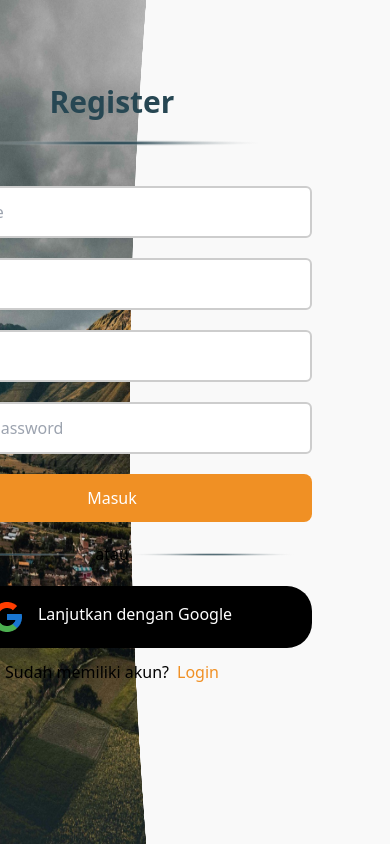
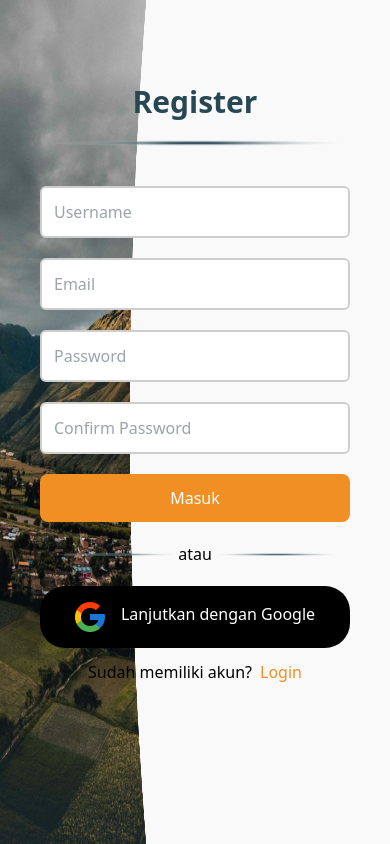
Before and after one commit to RaefandyF/Hiking-Buddy-Web, a Next.js app: page /register in a window 390 px wide. Built offline with nearby package versions, Linux system fonts and the light colour scheme.

Commit message:
:hammer: fix responsive mobile in register

```diff
--- a/pages/register/index.js
+++ b/pages/register/index.js
@@ -1,92 +1,80 @@
-import React from 'react'
+import React from "react";
 
 function RegisterPage() {
   return (
-    <div className='h-screen w-full flex flex-row'>
+    <div className="h-screen w-full flex flex-row">
       <img
-            src='/register-img.png'
-            className='absolute left-0 h-screen z-0 w-[700px]'
+        src="/register-img.png"
+        className="absolute left-0 h-screen z-0 w-[700px]"
       />
       <div>
         <img
-            src='/elipse-register.png'
-            className='h-screen absolute right-0 w-2/3 z-20'
+          src="/elipse-register.png"
+          className="h-screen absolute right-0 w-2/3 z-20"
         />
-            <div className='absolute top-[10%] right-[20%] w-[400px] z-30'>
-                <div className='text-center'>
-                    <h1 className='text-3xl font-semibold text-[#274753]'>Register</h1>
+        <div className="absolute mx-10 top-[10%] md:right-[15%] lg:right-[15%] max-w-[400px] z-30">
+          <div className="text-center">
+            <h1 className="text-3xl font-semibold text-[#274753]">Register</h1>
           </div>
-                <div className='flex justify-center'>
-                    <img
-                    src='/rec-blur.png'
-                    className='w-[300px] my-5'
+          <div className="flex justify-center">
+            <img src="/rec-blur.png" className="w-[300px] my-5" />
+          </div>
+          <div className="my-5">
+            <input
+              type="text"
+              placeholder="Username"
+              className="w-full border-2 p-3 rounded-md border-[#CDCDCD]"
             />
           </div>
-                <div className='my-5'>
+          <div className="my-5">
             <input
-                    type='text'
-                    placeholder='Username'
-                    className='w-full border-2 p-3 rounded-md border-[#CDCDCD]'
+              type="email"
+              placeholder="Email"
+              className="w-full border-2 p-3 rounded-md border-[#CDCDCD]"
             />
           </div>
-                <div className='my-5'>
+          <div className="my-5">
             <input
-                    type='email'
-                    placeholder='Email'
-                    className='w-full border-2 p-3 rounded-md border-[#CDCDCD]'
+              type="password"
+              placeholder="Password"
+              className="w-full border-2 p-3 rounded-md border-[#CDCDCD]"
             />
           </div>
-                <div className='my-5'>
+          <div className="my-5">
             <input
-                    type='password'
-                    placeholder='Password'
-                    className='w-full border-2 p-3 rounded-md border-[#CDCDCD]'
+              type="password"
+              placeholder="Confirm Password"
+              className="w-full border-2 p-3 rounded-md border-[#CDCDCD]"
             />
           </div>
-                <div className='my-5'>
-                    <input
-                    type='password'
-                    placeholder='Confirm Password'
-                    className='w-full border-2 p-3 rounded-md border-[#CDCDCD]'
-                    />
-                </div>
-                <div className='my-5'>
-                    <button className='w-full rounded-lg bg-[#F09024] text-white p-3'>
+          <div className="my-5">
+            <button className="w-full rounded-lg bg-[#F09024] text-white p-3">
               Masuk
             </button>
           </div>
-                <div className='my-5 w-full flex flex-row items-center justify-center'>
-                    <img
-                    src='/rec-blur.png'
-                    className='w-5/12'
-                    />
+          <div className="my-5 w-full flex flex-row items-center justify-center">
+            <img src="/rec-blur.png" className="w-5/12" />
             <p>atau</p>
-                    <img
-                    src='/rec-blur.png'
-                    className='w-5/12'
-                    />
+            <img src="/rec-blur.png" className="w-5/12" />
           </div>
-                <div className='my-3'>
-                    <button className='w-full bg-black p-4 rounded-[25px] flex flex-row justify-center'>
-                        <img
-                        src='/google-icon.png'
-                        className='mx-2'
-                        />
-                        <p className='text-white mx-2'>Lanjutkan dengan Google</p>
+          <div className="my-3">
+            <button className="w-full bg-black p-4 rounded-[25px] flex flex-row justify-center">
+              <img src="/google-icon.png" className="mx-2" />
+              <p className="text-white mx-2">Lanjutkan dengan Google</p>
             </button>
           </div>
-                <div className='my-3 w-full flex justify-center'>
-                    <div className='mx-1'>
+          <div className="my-3 w-full flex justify-center">
+            <div className="mx-1">
               <p>Sudah memiliki akun?</p>
             </div>
-                    <div className='mx-1 text-[#F09024]'>
+            <div className="mx-1 text-[#F09024]">
               <p>Login</p>
             </div>
           </div>
         </div>
       </div>
     </div>
-  )
+  );
 }
 
-export default RegisterPage
+export default RegisterPage;
```
Lines whose indentation alone changed are shown as unchanged.
